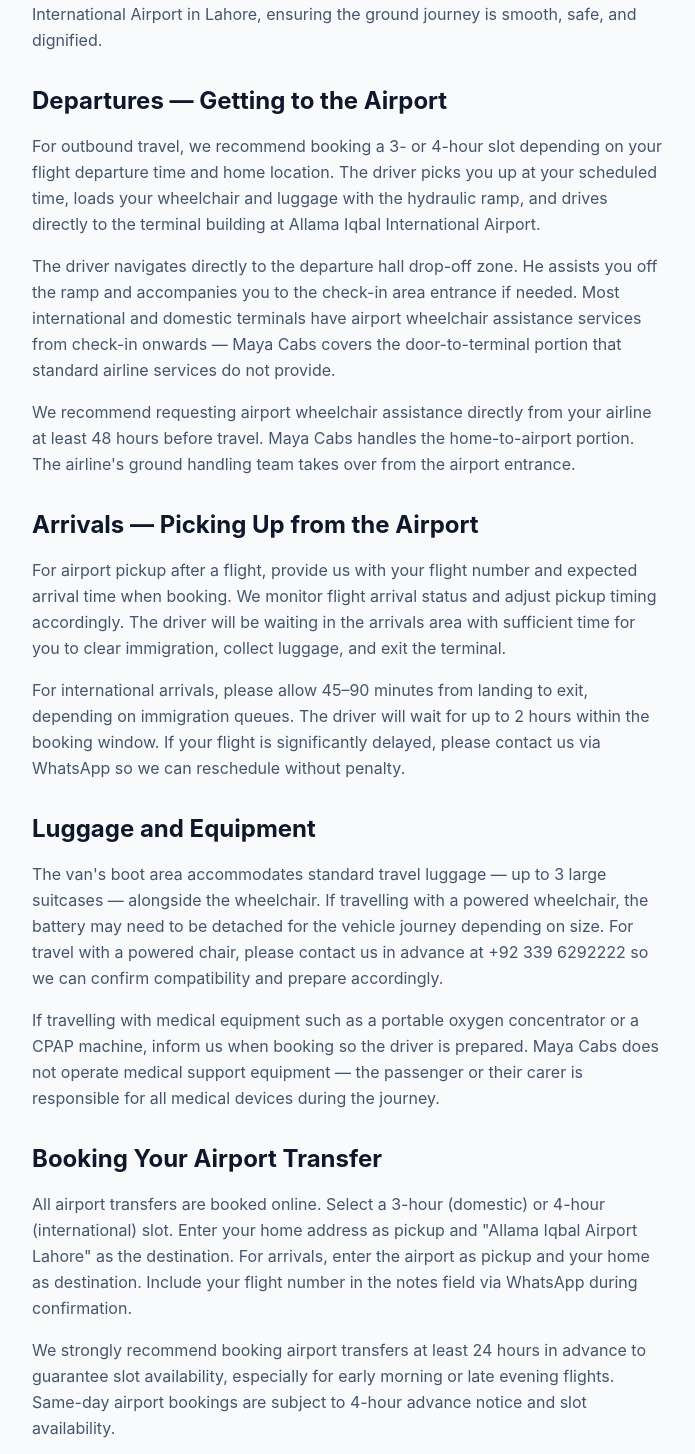
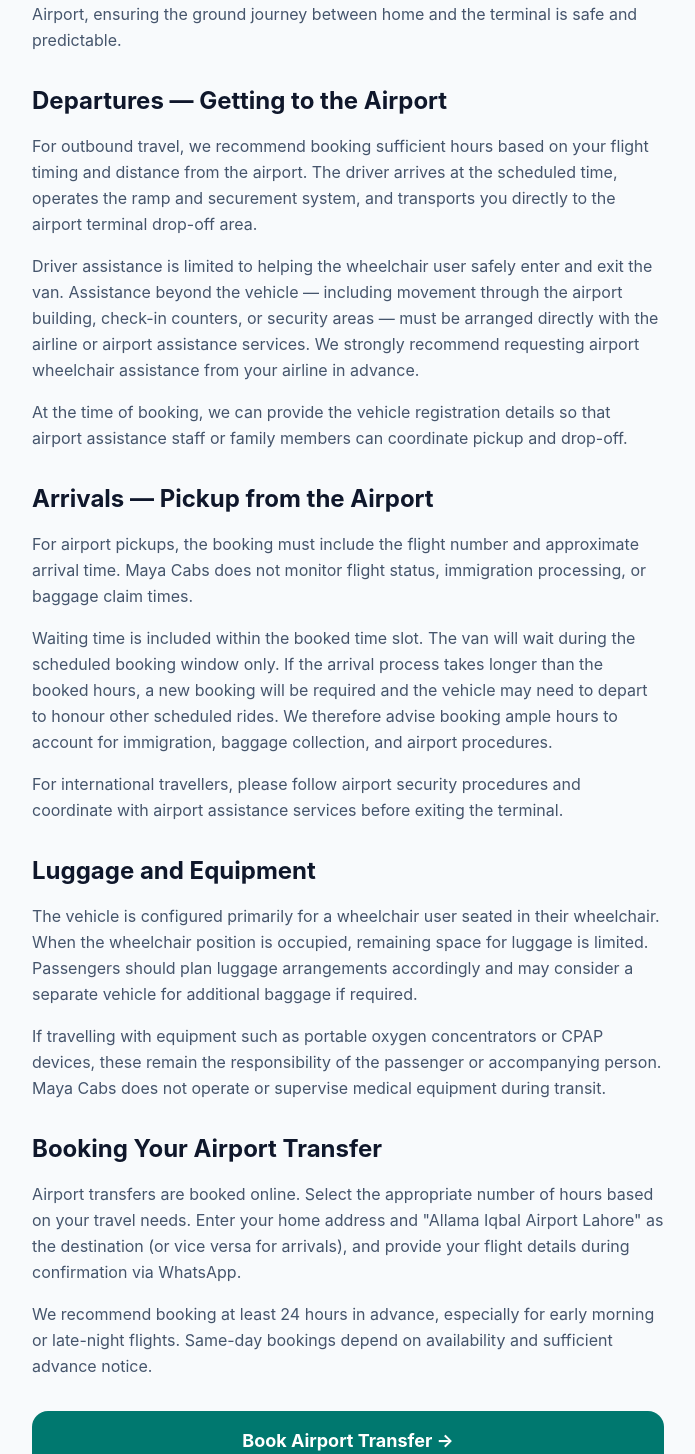
Before and after one commit to Abbas-nps/maya-cabs, a React (Vite) app: page /airport-transfer in a window 1280 px wide. Shown: the part 265-1719 px from the top of the page, without its empty margins (292-987 px from the left). Built offline with nearby package versions, Linux system fonts and the light colour scheme.

Commit message:
update airport transfer page content

```diff
--- a/src/pages/AirportTransfer.jsx
+++ b/src/pages/AirportTransfer.jsx
@@ -29,73 +29,45 @@
             Wheelchair Accessible Airport Transfer in Lahore
           </h1>
           <p className="text-slate-600 text-base leading-relaxed mb-6">
-            Travelling by air as a wheelchair user presents unique challenges at every step —
-            from leaving home to reaching the check-in counter. Maya Cabs provides dedicated
-            wheelchair accessible airport transfers to and from Allama Iqbal International Airport
-            in Lahore, ensuring the ground journey is smooth, safe, and dignified.
+            Travelling by air as a wheelchair user presents unique challenges at every step — from leaving home to reaching the check-in counter. Maya Cabs provides wheelchair-accessible airport transfers to and from Allama Iqbal International Airport, ensuring the ground journey between home and the terminal is safe and predictable.
           </p>
 
           <h2 className="text-2xl font-bold text-slate-900 mt-8 mb-4">Departures — Getting to the Airport</h2>
           <p className="text-slate-600 leading-relaxed mb-4">
-            For outbound travel, we recommend booking a 3- or 4-hour slot depending on your
-            flight departure time and home location. The driver picks you up at your scheduled
-            time, loads your wheelchair and luggage with the hydraulic ramp, and drives directly
-            to the terminal building at Allama Iqbal International Airport.
+            For outbound travel, we recommend booking sufficient hours based on your flight timing and distance from the airport. The driver arrives at the scheduled time, operates the ramp and securement system, and transports you directly to the airport terminal drop-off area.
           </p>
           <p className="text-slate-600 leading-relaxed mb-4">
-            The driver navigates directly to the departure hall drop-off zone. He assists you
-            off the ramp and accompanies you to the check-in area entrance if needed. Most
-            international and domestic terminals have airport wheelchair assistance services
-            from check-in onwards — Maya Cabs covers the door-to-terminal portion that standard
-            airline services do not provide.
+            Driver assistance is limited to helping the wheelchair user safely enter and exit the van. Assistance beyond the vehicle — including movement through the airport building, check-in counters, or security areas — must be arranged directly with the airline or airport assistance services. We strongly recommend requesting airport wheelchair assistance from your airline in advance.
           </p>
           <p className="text-slate-600 leading-relaxed mb-6">
-            We recommend requesting airport wheelchair assistance directly from your airline at
-            least 48 hours before travel. Maya Cabs handles the home-to-airport portion. The
-            airline's ground handling team takes over from the airport entrance.
+            At the time of booking, we can provide the vehicle registration details so that airport assistance staff or family members can coordinate pickup and drop-off.
           </p>
 
-          <h2 className="text-2xl font-bold text-slate-900 mt-8 mb-4">Arrivals — Picking Up from the Airport</h2>
+          <h2 className="text-2xl font-bold text-slate-900 mt-8 mb-4">Arrivals — Pickup from the Airport</h2>
           <p className="text-slate-600 leading-relaxed mb-4">
-            For airport pickup after a flight, provide us with your flight number and expected
-            arrival time when booking. We monitor flight arrival status and adjust pickup timing
-            accordingly. The driver will be waiting in the arrivals area with sufficient time for
-            you to clear immigration, collect luggage, and exit the terminal.
+            For airport pickups, the booking must include the flight number and approximate arrival time. Maya Cabs does not monitor flight status, immigration processing, or baggage claim times.
           </p>
           <p className="text-slate-600 leading-relaxed mb-4">
-            For international arrivals, please allow 45–90 minutes from landing to exit,
-            depending on immigration queues. The driver will wait for up to 2 hours within the
-            booking window. If your flight is significantly delayed, please contact us via
-            WhatsApp so we can reschedule without penalty.
+            Waiting time is included within the booked time slot. The van will wait during the scheduled booking window only. If the arrival process takes longer than the booked hours, a new booking will be required and the vehicle may need to depart to honour other scheduled rides. We therefore advise booking ample hours to account for immigration, baggage collection, and airport procedures.
+          </p>
+          <p className="text-slate-600 leading-relaxed mb-6">
+            For international travellers, please follow airport security procedures and coordinate with airport assistance services before exiting the terminal.
           </p>
 
           <h2 className="text-2xl font-bold text-slate-900 mt-8 mb-4">Luggage and Equipment</h2>
           <p className="text-slate-600 leading-relaxed mb-4">
-            The van's boot area accommodates standard travel luggage — up to 3 large suitcases —
-            alongside the wheelchair. If travelling with a powered wheelchair, the battery may
-            need to be detached for the vehicle journey depending on size. For travel with a
-            powered chair, please contact us in advance at +92 339 6292222 so we can confirm
-            compatibility and prepare accordingly.
+            The vehicle is configured primarily for a wheelchair user seated in their wheelchair. When the wheelchair position is occupied, remaining space for luggage is limited. Passengers should plan luggage arrangements accordingly and may consider a separate vehicle for additional baggage if required.
           </p>
           <p className="text-slate-600 leading-relaxed mb-4">
-            If travelling with medical equipment such as a portable oxygen concentrator or a
-            CPAP machine, inform us when booking so the driver is prepared. Maya Cabs does not
-            operate medical support equipment — the passenger or their carer is responsible for
-            all medical devices during the journey.
+            If travelling with equipment such as portable oxygen concentrators or CPAP devices, these remain the responsibility of the passenger or accompanying person. Maya Cabs does not operate or supervise medical equipment during transit.
           </p>
 
           <h2 className="text-2xl font-bold text-slate-900 mt-8 mb-4">Booking Your Airport Transfer</h2>
           <p className="text-slate-600 leading-relaxed mb-4">
-            All airport transfers are booked online. Select a 3-hour (domestic) or 4-hour
-            (international) slot. Enter your home address as pickup and "Allama Iqbal Airport
-            Lahore" as the destination. For arrivals, enter the airport as pickup and your home
-            as destination. Include your flight number in the notes field via WhatsApp during
-            confirmation.
+            Airport transfers are booked online. Select the appropriate number of hours based on your travel needs. Enter your home address and "Allama Iqbal Airport Lahore" as the destination (or vice versa for arrivals), and provide your flight details during confirmation via WhatsApp.
           </p>
           <p className="text-slate-600 leading-relaxed mb-8">
-            We strongly recommend booking airport transfers at least 24 hours in advance to
-            guarantee slot availability, especially for early morning or late evening flights.
-            Same-day airport bookings are subject to 4-hour advance notice and slot availability.
+            We recommend booking at least 24 hours in advance, especially for early morning or late-night flights. Same-day bookings depend on availability and sufficient advance notice.
           </p>
 
           <Link
```
